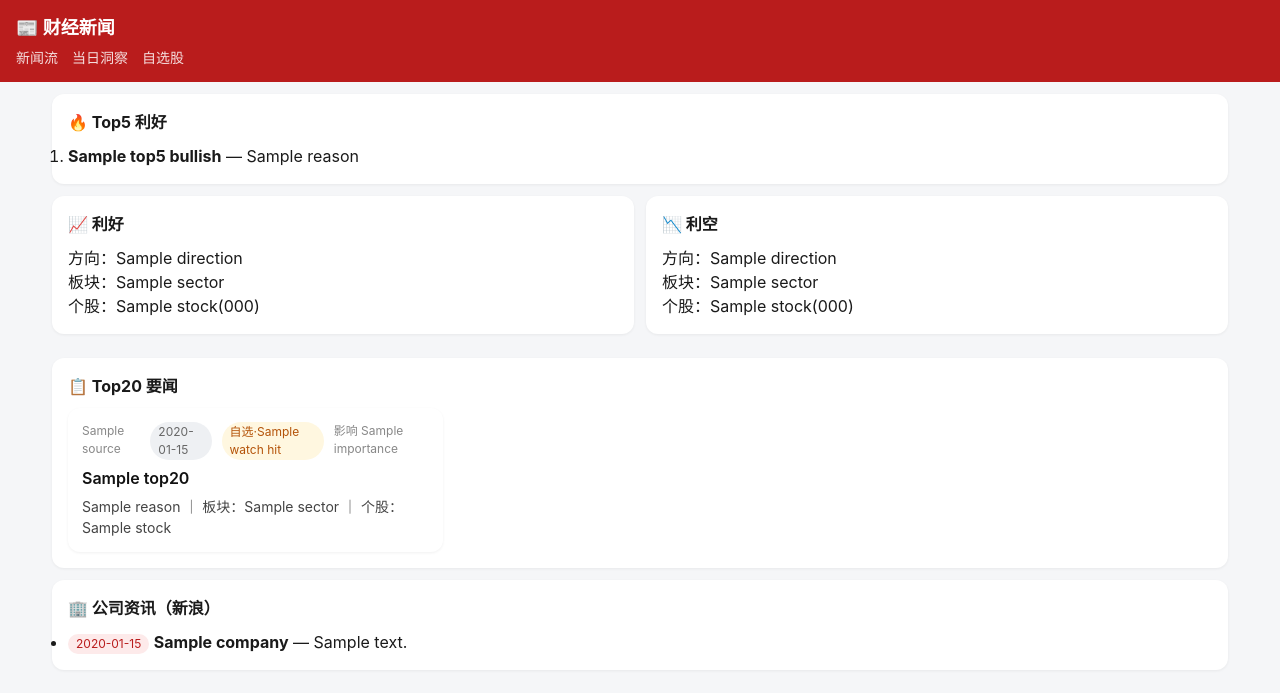
After one commit to Jawf/ai-news, a Python web app: template ainews/templates/insights.html in a window 1280 px wide. The commit adds this page. Shown: the top 693 px of the page. Run offline with Jinja, Linux system fonts and the light colour scheme; the template is opened without the code that fills it: most values are stand-ins (such as "Sample title", 1, 10 or a date in 2020).

Commit message:
feat: 当日洞察页 + 自选股管理页(风险 tag)

```diff
--- a/ainews/static/style.css
+++ b/ainews/static/style.css
@@ -19,3 +19,18 @@ main { max-width: 1200px; margin: 0 auto; padding: 12px; }
 @media (min-width: 768px) { .news-list { grid-template-columns: 1fr 1fr; } }
 /* PC 多列 */
 @media (min-width: 1100px) { .news-list { grid-template-columns: 1fr 1fr 1fr; } }
+.nav { display: flex; gap: 14px; margin-top: 6px; }
+.nav a { color: #fff; opacity: .85; text-decoration: none; font-size: 14px; }
+.panel { background: #fff; border-radius: 12px; padding: 16px; margin-bottom: 12px;
+  box-shadow: 0 1px 3px rgba(0,0,0,.06); }
+.panel h2 { font-size: 16px; margin-bottom: 10px; }
+.panel-row { display: grid; grid-template-columns: 1fr; gap: 12px; margin-bottom: 12px; }
+@media (min-width: 768px) { .panel-row { grid-template-columns: 1fr 1fr; } }
+.tag { display: inline-block; padding: 1px 8px; border-radius: 999px; font-size: 12px; }
+.tag-good { background: #e6f7ec; color: #16803c; }
+.tag-bad { background: #fdeaea; color: #b91c1c; }
+.tag-neutral { background: #eef0f3; color: #666; }
+.tag-watch { background: #fff7e0; color: #b45309; }
+.imp { font-size: 12px; color: #888; }
+.filters button { padding: 8px 14px; border: 0; border-radius: 8px;
+  background: #b91c1c; color: #fff; }
--- a/ainews/templates/base.html
+++ b/ainews/templates/base.html
@@ -7,7 +7,11 @@
   <link rel="stylesheet" href="/static/style.css">
 </head>
 <body>
-  <header class="topbar"><h1>📰 财经新闻</h1></header>
+  <header class="topbar"><h1>📰 财经新闻</h1>
+  <nav class="nav">
+    <a href="/">新闻流</a><a href="/insights">当日洞察</a><a href="/watchlist">自选股</a>
+  </nav>
+  </header>
   <main>{% block content %}{% endblock %}</main>
 </body>
 </html>
--- /dev/null
+++ b/ainews/templates/insights.html
@@ -0,0 +1,39 @@
+{% extends "base.html" %}
+{% block content %}
+{% if not data %}<p class="empty">暂无分析结果（等待 08:00/12:00 定时分析或手动运行 analyze）</p>
+{% else %}
+<section class="panel">
+  <h2>🔥 Top5 利好</h2>
+  <ol>{% for t in data.top5_bullish %}<li><b>{{ t.title }}</b> — {{ t.reason }}</li>{% endfor %}</ol>
+</section>
+<section class="panel-row">
+  <div class="panel good"><h2>📈 利好</h2>
+    <p>方向：{{ data.bullish.directions | join('、') }}</p>
+    <p>板块：{{ data.bullish.sectors | join('、') }}</p>
+    <p>个股：{% for s in data.bullish.stocks %}{{ s.name }}({{ s.code }}) {% endfor %}</p></div>
+  <div class="panel bad"><h2>📉 利空</h2>
+    <p>方向：{{ data.bearish.directions | join('、') }}</p>
+    <p>板块：{{ data.bearish.sectors | join('、') }}</p>
+    <p>个股：{% for s in data.bearish.stocks %}{{ s.name }}({{ s.code }}) {% endfor %}</p></div>
+</section>
+<section class="panel"><h2>📋 Top20 要闻</h2>
+<ul class="news-list">
+  {% for it in data.top20 %}
+  <li class="news-card">
+    <div class="meta"><span class="src">{{ it.source }}</span>
+      <span class="tag {{ 'tag-good' if it.sentiment == '利好' else 'tag-bad' if it.sentiment == '利空' else 'tag-neutral' }}">{{ it.sentiment }}</span>
+      {% for h in it.watch_hits %}<span class="tag tag-watch">自选·{{ h.name }}</span>{% endfor %}
+      <span class="imp">影响 {{ it.importance }}</span></div>
+    <div class="title">{{ it.title }}</div>
+    <p class="content">{{ it.reason }} ｜ 板块：{{ it.sectors | join('、') }}
+      {% if it.stocks %}｜ 个股：{% for s in it.stocks %}{{ s.name }} {% endfor %}{% endif %}</p>
+  </li>{% endfor %}
+</ul></section>
+{% if data.company_sina %}
+<section class="panel"><h2>🏢 公司资讯（新浪）</h2>
+<ul>{% for c in data.company_sina %}
+  <li><span class="tag {{ 'tag-good' if c.sentiment == '利好' else 'tag-bad' }}">{{ c.sentiment }}</span>
+      <b>{{ c.company }}</b> — {{ c.summary }}</li>{% endfor %}</ul></section>
+{% endif %}
+{% endif %}
+{% endblock %}
--- a/pyproject.toml
+++ b/pyproject.toml
@@ -10,6 +10,7 @@ dependencies = [
     "httpx>=0.28.1",
     "jinja2>=3.1.6",
     "jsonpath-ng>=1.8.0",
+    "python-multipart>=0.0.32",
     "pyyaml>=6.0.3",
     "schedule>=1.2.0",
     "uvicorn>=0.51.0",
```
Also changed, not shown: ainews/templates/watchlist.html (added, +22 -0 lines), ainews/web.py (+32 -2 lines), tests/test_web_insights.py (added, +39 -0 lines), 1 other file.
